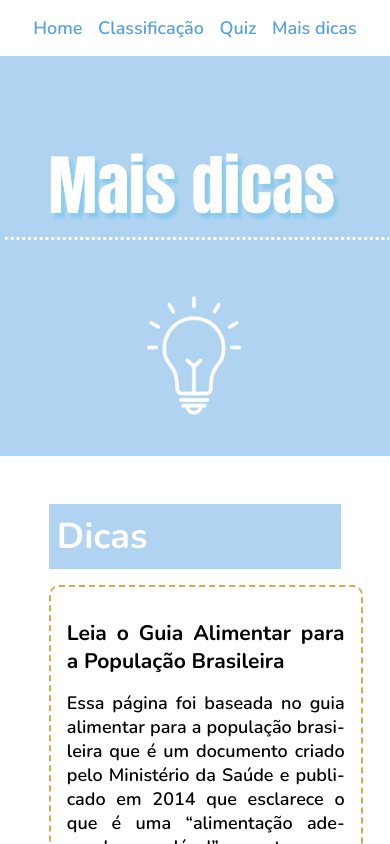
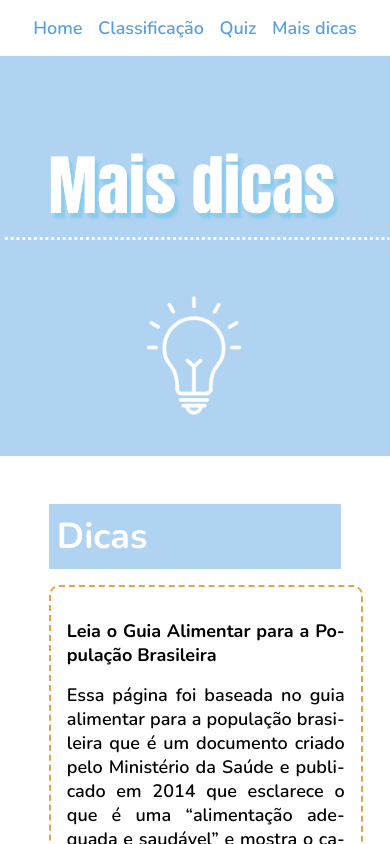
Before and after one commit to olaari/projeto-final, a React (Vite) app: page /maisdicas in a window 390 px wide. Shown: the top 844 px of the page. Built offline with nearby package versions, Linux system fonts and the light colour scheme.

Commit message:
configurando respocividade h3 - mais dicas

```diff
--- a/src/pages/MaisDicas/maisdicas.css
+++ b/src/pages/MaisDicas/maisdicas.css
@@ -23,7 +23,7 @@ div.background-foto-dicas {
     margin: 0 auto;
     position: absolute;
     left: 0;
-    right:0;
+    right: 0;
     bottom: 10%;
 }
 
@@ -103,3 +103,10 @@ div.background-foto-dicas {
 
 
 }
+
+@media screen and (max-width:470px) {
+    .card-dicas>h3 {
+        font-size: 18px;
+    }
+
+}
```
